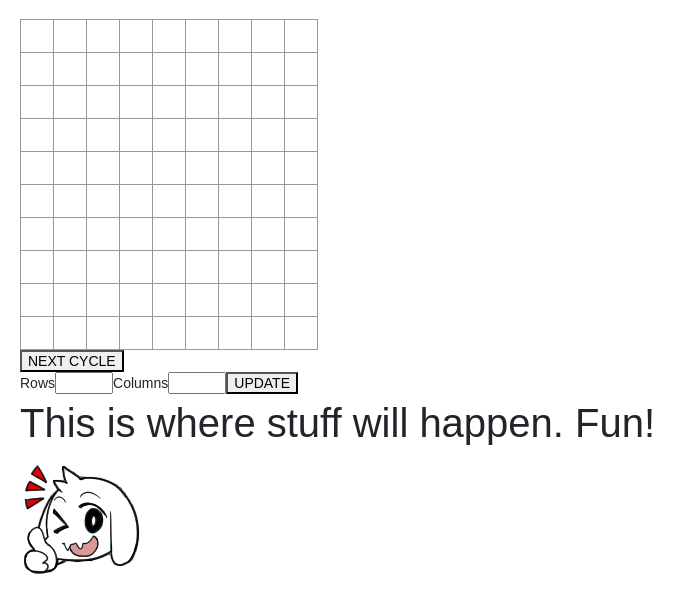
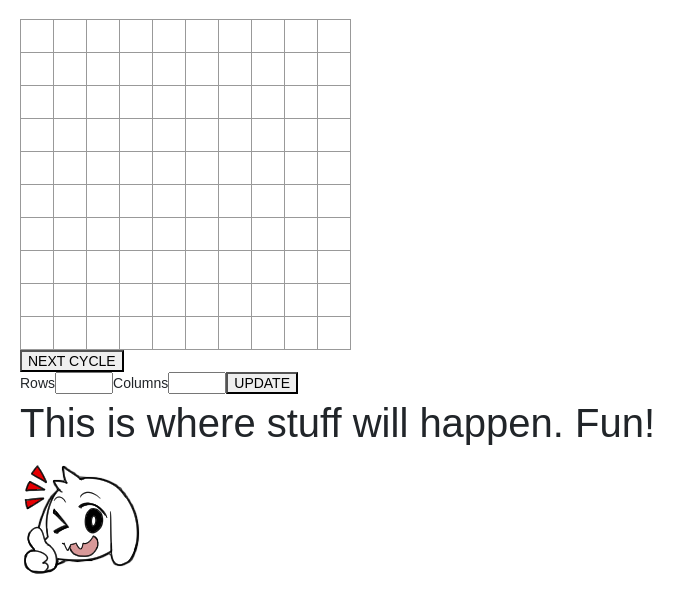
Before and after one commit to macko-okcam/game_of_life, a React app: page / in a window 1280 px wide. Shown: the top 612 px of the page, without its empty margins (0-695 px from the left). Built offline with nearby package versions, Linux system fonts and the light colour scheme.

Commit message:
fix issue with board rendering

```diff
--- a/src/js/components/GameBoard.js
+++ b/src/js/components/GameBoard.js
@@ -27,7 +27,7 @@ class ConnectedGameBoard extends Component {
   renderSquare(i) {
 
 
-    return <Cell id={i}></Cell>;
+    return <Cell id={i} key={"cell" + i}></Cell>;
   }
 
   renderRow(min, max) {
@@ -37,12 +37,12 @@ class ConnectedGameBoard extends Component {
 
     var rowArray = []
 
-    for (let index = min; index < max; index++) {
+    for (let index = min; index <= max; index++) {
       rowArray.push(this.renderSquare(index))
     }
 
     return (
-      <div className="board-row">
+      <div className="board-row" key={"row" + min + "to" + max}>
         {rowArray}
       </div>
     )
@@ -55,7 +55,7 @@ class ConnectedGameBoard extends Component {
 
       let min = index * columns;
       let max = min + columns - 1;
-      console.log("rendering " + min + " to " + max);
+      // console.log("rendering " + min + " to " + max);
       boardArray.push(this.renderRow(min, max))
 
     }
```
